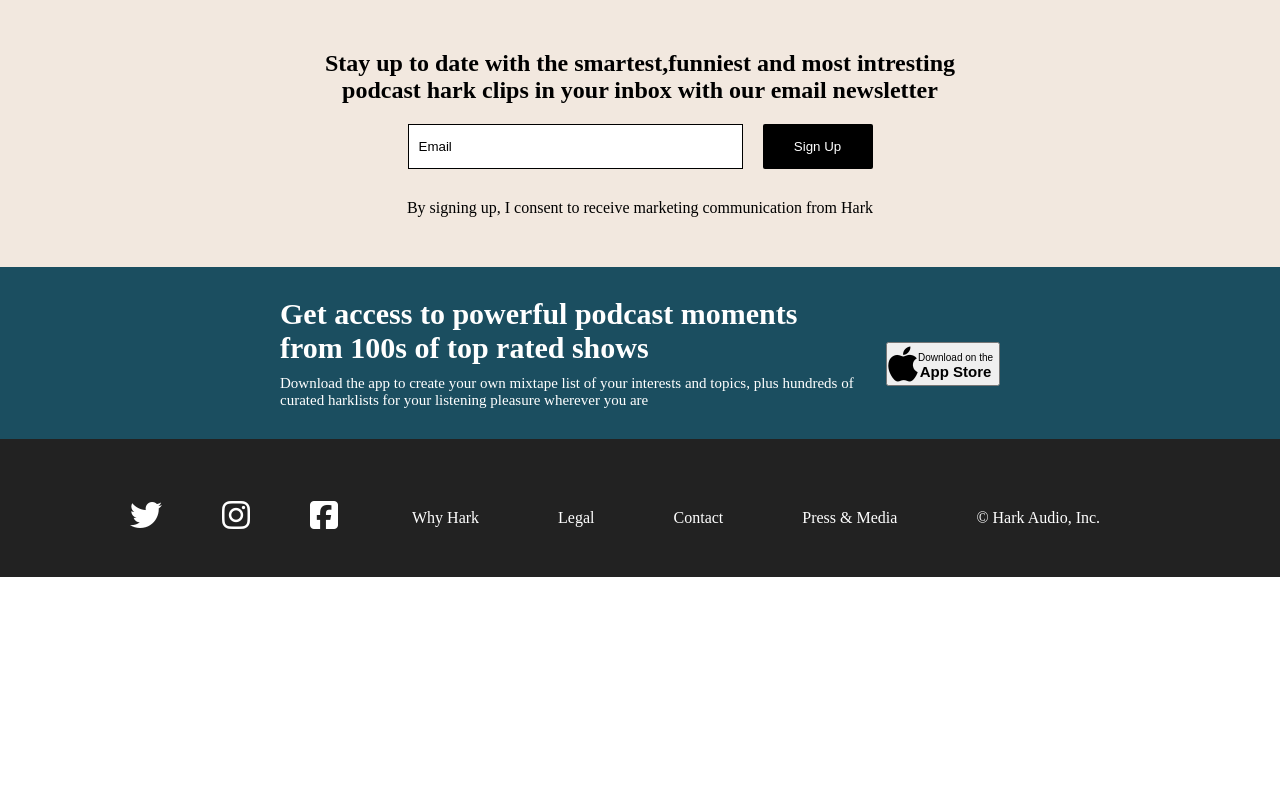
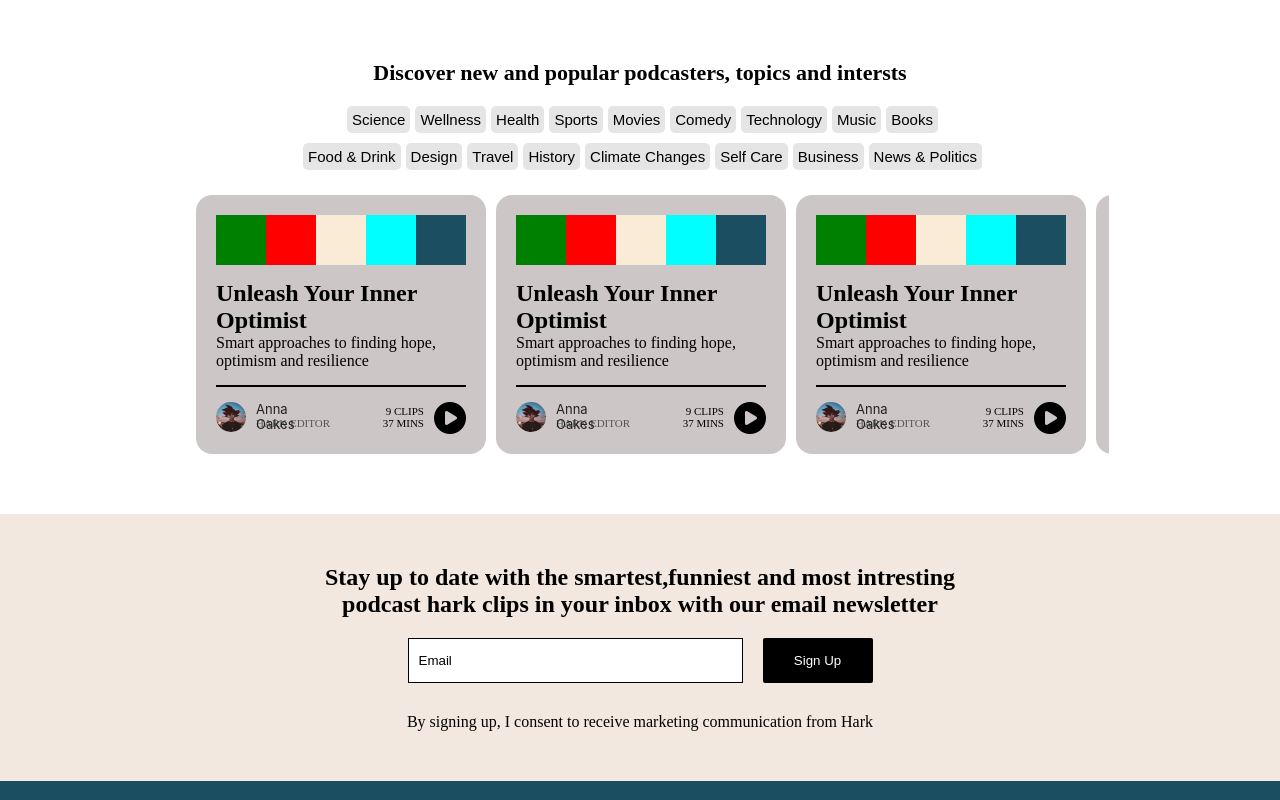
Before and after one commit to ashishMehra79/HarkReact, a React (Create React App) app: page / in a window 1280 px wide. Shown: the top 800 px of the page. Built offline with nearby package versions, Linux system fonts and the light colour scheme.

Commit message:
podcast component added

```diff
--- a/src/App.js
+++ b/src/App.js
@@ -1,10 +1,12 @@
+import Podcast from "./Component/Podcast";
+import Signup from "./Component/Signup";
 import Footer from "./Component/Footer";
-import Signup from "./Component/Signup";
 import './App.css';
 
 function App() {
   return (
     <>
+      <Podcast/>
       <Signup />
       <Footer />
     </>
--- /dev/null
+++ b/src/Component/Card.css
@@ -0,0 +1,137 @@
+.card .podcast-image-container{
+    display: flex;
+}
+
+.card .podcast-image{
+    width: 50px;
+    height: 50px;
+}
+
+#first{
+    background-color: green;
+    position: relative;
+}
+
+#second{
+    background-color: red;
+    position: relative;
+}
+
+#third{
+    background-color: antiquewhite;
+    position: relative;
+}
+#fourth{
+    background-color: aqua;
+    position: relative;
+}
+
+#fifth{
+    background-color: #1B4E60;
+    position: relative;
+}
+
+.toggle{
+    width: 1px;
+    height: 1px;
+    border: 1px solid black;
+    background-color: #000000;
+    margin-bottom: 5px;
+    margin-left: 45px;
+}
+
+.card{
+    padding: 20px 20px;
+    background-color: #CCC6C7;
+    border-radius: 16px;
+    text-align: start;
+    width: 90%;
+    margin: auto;
+    margin-top: 20px;
+}
+
+.text{
+    padding: 15px 0px;
+}
+
+hr{
+    border:0.1px solid #000000;
+    background-color: #000000;
+}
+
+.card-bottom{
+    display: flex;
+    justify-content: space-between;
+    padding-top: 15px;
+}
+.user-details{
+    display: flex;
+    padding: -5px 10px;
+}
+.user-image{
+    width: 30px;
+    height: 30px;
+}
+.user-image img{
+    width: 30px;
+    height: 30px;
+    border-radius: 50%;
+}
+
+.user-info{
+    padding: 0px 10px;
+}
+.user-name{
+    width: 72px;
+    height: 15px;
+    font-family: 'SF Pro Text';
+    font-style: normal;
+    font-weight: 400;
+    font-size: 13px;
+    line-height: 115%;
+    color: #222222;
+    margin-top: 0px;
+}
+
+.hark-editor{
+    width: 75px;
+    height: 12px;
+    font-family: 'SF Mono';
+    font-style: normal;
+    font-weight: 400;
+    font-size: 11px;
+    line-height: 110%;
+    color: #222222;
+    opacity: 0.7;
+}
+
+.clip-details{
+    display: flex;
+}
+
+.clip-info p{
+    width: 48px;
+    height: 24px;
+    font-family: 'SF Mono';
+    font-style: normal;
+    font-weight: 400;
+    font-size: 11px;
+    line-height: 110%;
+    display: flex;
+    align-items: center;
+    text-align: right;
+    text-transform: uppercase;
+    margin-top: 3px;
+}
+
+
+
+.clip-info{
+    padding: 0px 10px;
+}
+
+@media only screen and (min-width: 991px) and (max-width:1440px) {
+    .toggle{
+        display: none;
+    }
+}
--- /dev/null
+++ b/src/Component/Card.jsx
@@ -0,0 +1,46 @@
+import './Card.css'
+import image from './../Images/goku.jpeg';
+function Card(){
+    return(
+            <div className="card">
+                <div className="podcast-image-container">
+                    <div className="podcast-image" id="first"></div>
+                    <div className="podcast-image" id="second"></div>
+                    <div className="podcast-image" id="third"></div>
+                    <div className="podcast-image" id="fourth"></div>
+                    <div className="podcast-image" id="fifth"></div>
+                    <div>
+                        <div className="toggle"></div>
+                        <div className="toggle"></div>
+                        <div className="toggle"></div>
+                    </div>
+                </div>
+                <div className='text'>
+                    <h2>Unleash Your Inner Optimist</h2>
+                    <p>Smart approaches to finding hope, optimism and resilience</p>
+                </div>
+                <hr/>
+                <div className="card-bottom">
+                    <div className="user-details">
+                        <div className="user-image">
+                            <img src={image} alt=""/>
+                        </div>
+                        <div className="user-info">
+                            <p className="user-name">Anna Oakes</p>
+                            <p className="hark-editor">HARK EDITOR</p>
+                        </div>
+                    </div>
+                    <div className="clip-details">
+                        <div className="clip-info">
+                            <p>9 CLIPS 37 MINS</p>
+                        </div>
+                        <div>
+                            <i className="fa-solid fa-circle-play fa-2x" ></i>
+                        </div>
+                    </div>
+                </div>
+            </div>
+    )
+}
+
+export default Card;
--- /dev/null
+++ b/src/Component/Podcast.css
@@ -0,0 +1,125 @@
+.podcast{
+    display: flex;
+    flex-direction: column;
+    padding: 60px 20px;
+    background: #FFFFFF;
+}
+
+.podcast-text{
+    font-family: 'Playfair Display';
+    font-style: normal;
+    font-weight: 800;
+    font-size: 22px;
+    line-height: 120%;
+    text-align: center;
+    margin-bottom: 15px;
+}
+
+.options{
+    padding: 5px 0px;
+    text-align: center;
+}
+
+.options2{
+    display: none;
+}
+.options button{
+    background-color:#E5E5E5;
+    padding: 5px 5px;
+    border-radius: 5px;
+    text-decoration: none;
+    color:#000000;
+    font-size: 15px;
+    border: none;
+    margin-left: 5px;
+}
+.options button:hover{
+    background-color: #000000;
+    color: #FFFFFF;
+}
+
+.container{
+    display: flex;
+    flex-direction: row;
+    gap: 10px;
+    overflow: scroll;
+}
+
+.container::-webkit-scrollbar {
+    display: none;
+}
+
+
+@media only screen and (min-width: 991px) and (max-width:1199px) {
+    .options{
+        display: none;
+    }
+
+    .options2{
+        display: flex;
+        padding: 5px 150px;
+        text-align: center;
+        justify-content: center;
+    }
+
+    .options2 button{
+        background-color:#E5E5E5;
+        padding: 5px 5px;
+        border-radius: 5px;
+        text-decoration: none;
+        color:#000000;
+        font-size: 15px;
+        border: none;
+        margin-left: 5px;
+    }
+    .options2 button:hover{
+        background-color: #000000;
+        color: #FFFFFF;
+    }
+
+    .container{
+        width: 80%;
+        padding: 0px 190px;
+        display: flex;
+        flex-direction: row;
+        gap: 10px;
+        overflow: scroll;
+    }
+}
+
+@media only screen and (min-width: 1199px) and (max-width:1440px) {
+    .options{
+        display: none;
+    }
+
+    .options2{
+        display: flex;
+        padding: 5px 150px;
+        text-align: center;
+        justify-content: center;
+    }
+
+    .options2 button{
+        background-color:#E5E5E5;
+        padding: 5px 5px;
+        border-radius: 5px;
+        text-decoration: none;
+        color:#000000;
+        font-size: 15px;
+        border: none;
+        margin-left: 5px;
+    }
+    .options2 button:hover{
+        background-color: #000000;
+        color: #FFFFFF;
+    }
+
+    .container{
+        width: 87.8%;
+        padding: 0px 176px;
+        display: flex;
+        flex-direction: row;
+        gap: 10px;
+        overflow: scroll;
+    }
+}
--- /dev/null
+++ b/src/Component/Podcast.jsx
@@ -0,0 +1,85 @@
+import './Podcast.css'
+import Card from './Card';
+function Podcast(){
+
+    const list = [
+        {category:'Music'},
+        {category:'Wellness'},
+        {category:'Music'},
+        {category:'Wellness'}
+    ]
+
+    function playlist(element){
+        console.log(element.name)
+    }
+
+    function card(val){
+        return(
+            <Card/>
+        )
+    }
+    return(
+        <div className='podcast'>
+            <div className="podcast-text">
+                Discover new and popular podcasters, topics and intersts
+            </div>
+            <div className="options">
+                <button name="Science">Science</button>
+                <button  name="Wellness" >Wellness</button>
+                <button  name="Health" >Health</button>
+                <button  name="Sports" >Sports</button>
+            </div>
+            <div className="options">
+                <button  name="Movies" >Movies</button>
+                <button  name="Comedy" >Comedy</button>
+                <button  name="Technology" >Technology</button>
+            </div>
+            <div className="options">
+                <button  name="Music" >Music</button>
+                <button  name="Books" >Books</button>
+                <button  name="Foods & Drink" >Food & Drink</button>
+                <button  name="Design" >Design</button>
+            </div>
+            <div className="options">
+                <button  name="Travel" >Travel</button>
+                <button  name="History" >History</button>
+                <button  name="Climate Changes" >Climate Changes</button>
+            </div>
+            <div className="options">
+                <button  name="Self Care" >Self Care</button>
+                <button  name="Business" >Business</button>
+                <button  name="News & Politics" >News & Politics</button>
+            </div>
+
+
+
+            <div className='options2'>
+                <button href='#' name="Science">Science</button>
+                <button  name="Wellness">Wellness</button>
+                <button  name="Health">Health</button>
+                <button  name="Sports">Sports</button>
+                <button  name="Movies">Movies</button>
+                <button  name="Comedy">Comedy</button>
+                <button  name="Technology">Technology</button>
+                <button  name="Music">Music</button>
+                <button  name="Books">Books</button>
+            </div>
+
+            <div className='options2'>
+                <button  name="Foods & Drink">Food & Drink</button>
+                <button  name="Design">Design</button>
+                <button  name="Travel">Travel</button>
+                <button  name="History">History</button>
+                <button  name="Climate Changes">Climate Changes</button>
+                <button  name="Self Care">Self Care</button>
+                <button  name="Business">Business</button>
+                <button  name="News & Politics">News & Politics</button>
+            </div>
+            <div className='container'>
+                { list.map(card) }
+            </div>
+        </div>
+    )
+}
+
+export default Podcast;
```
Also changed, not shown: src/Images/goku.jpeg (added).
